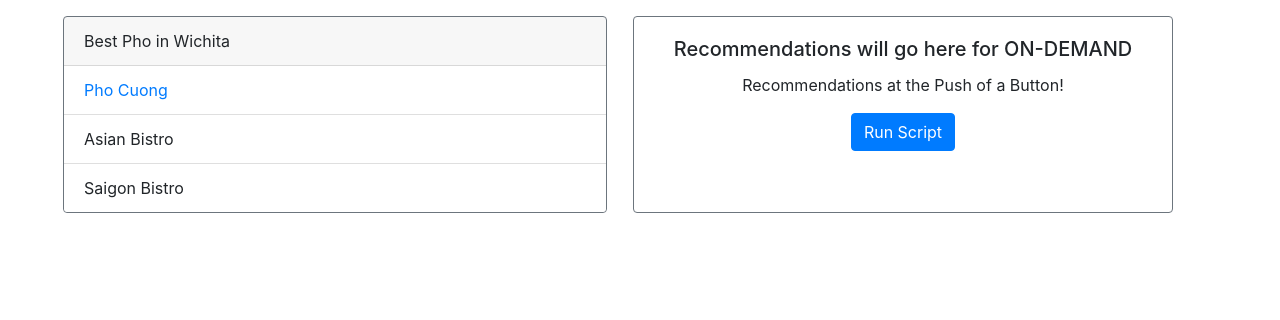
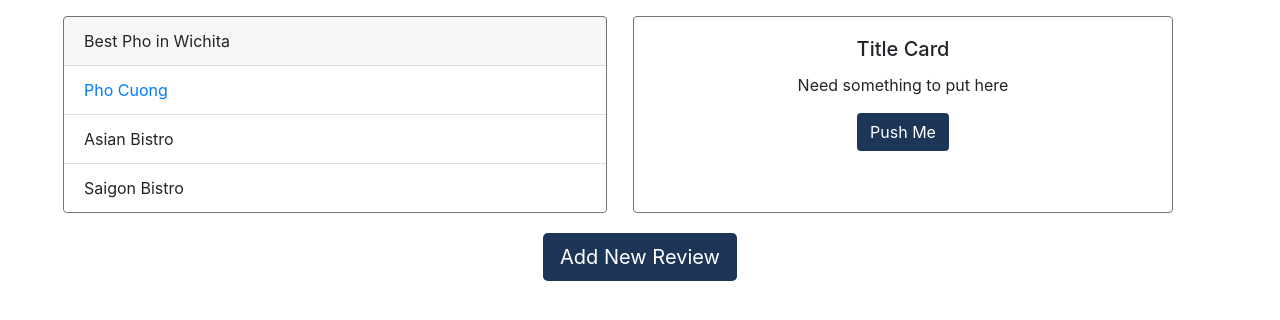
Before and after one commit to casslee1351/RestaurantRecommender, a Django app: page /home/ in a window 1280 px wide. Shown: the part 56-376 px from the top of the page. Run offline with Django 4.2, Linux system fonts and the light colour scheme; some libraries are stand-ins or nearby versions.

Commit message:
styling changes and home page additions

```diff
--- a/rating/spoonme-project/restaurants/forms.py
+++ b/rating/spoonme-project/restaurants/forms.py
@@ -13,7 +13,7 @@ class RatingForm(ModelForm):
     rating = forms.DecimalField(widget=forms.NumberInput(
         attrs={'class': 'form-group', 'type': 'range', 'id': 'rating', 'name': 'rating', 'step': '0.5', 'min': '1', 'max': '10', "value": "5.0",  "oninput": "this.nextElementSibling.value = this.value"}))
     review = forms.CharField(widget=forms.Textarea(
-        attrs={'class': 'form-control', 'id': 'review', 'rows': '5', 'placeholder': "Write your review..."}))
+        attrs={'class': 'form-control', 'id': 'review', 'rows': '5', 'placeholder': "Write your review..."}), required=False)
 
     class Meta:
         model = Rating
@@ -23,9 +23,9 @@ class RatingForm(ModelForm):
 class RegisterForm(UserCreationForm):
     username = forms.CharField(max_length=15, min_length=2, required=True,
                                widget=forms.TextInput(attrs={'class': 'form-control', 'placeholder': 'Username'}))
-    password1 = forms.CharField(widget=forms.TextInput(
+    password1 = forms.CharField(widget=forms.PasswordInput(
         attrs={'class': 'form-control', 'placeholder': 'Password'}))
-    password2 = forms.CharField(widget=forms.TextInput(
+    password2 = forms.CharField(widget=forms.PasswordInput(
         attrs={'class': 'form-control', 'placeholder': 'Confirm Password'}))
 
     class Meta:
--- a/rating/spoonme-project/restaurants/models.py
+++ b/rating/spoonme-project/restaurants/models.py
@@ -9,7 +9,6 @@ class Restaurant(models.Model):
 
     class Meta:
         db_table = "restaurant"
-        ordering = ['name']
 
     def __str__(self):
         return self.name
--- a/rating/spoonme-project/restaurants/templates/restaurants/base.html
+++ b/rating/spoonme-project/restaurants/templates/restaurants/base.html
@@ -43,6 +43,9 @@
             .nav-link:hover {
                 background-color: #457b9d;
                 color: white;
+            }
+            .nav-link{
+                border-radius:5px;
             }
 
           </style>
--- a/rating/spoonme-project/restaurants/templates/restaurants/home.html
+++ b/rating/spoonme-project/restaurants/templates/restaurants/home.html
@@ -3,8 +3,16 @@
 {% block title%}Home{%endblock%}
 
 {% block content %}
+<style>
+  #reviewButton{
+    margin:20px;
+  }
+</style>
 {% if request.user.is_authenticated %}
-    <div class="alert alert-primary ml-5 mb-5 mr-5" role="alert">Welcome {{request.user}}!</div>
+    <div class="alert alert-primary ml-5 mb-5 mr-5" role="alert">
+      Welcome {{request.user}}!
+    </div>
+
 {% endif %}
 
 <div class="container ml-5">
@@ -26,13 +34,17 @@
         <div class="col-sm-6">
           <div class="card border-secondary text-center" style="height: 197px;">
             <div class="card-body">
-              <h5 class="card-title">Recommendations will go here for ON-DEMAND</h5>
-              <p class="card-text">Recommendations at the Push of a Button!</p>
-              <a href="#" class="btn btn-primary">Run Script</a>
+              <h5 class="card-title">Title Card</h5>
+              <p class="card-text">Need something to put here</p>
+              <a href="#" class="btn darkBlue">Push Me</a>
             </div>
           </div>
         </div>
 
       </div>
     </div>
+
+    <div class="text-center" id="reviewButton">
+      <a class="btn darkBlue btn-lg" href="{% url 'addrating' %}">Add New Review</a>
+    </div>
 {% endblock %}
--- a/rating/spoonme-project/restaurants/views.py
+++ b/rating/spoonme-project/restaurants/views.py
@@ -116,7 +116,7 @@ def restaurantList(request):
                    'search': search}
         return render(request, "restaurants/restaurant-search.html", context)
     else:
-        restaurants = Restaurant.objects.all()
+        restaurants = Restaurant.objects.all().order_by('name')
         paginator = Paginator(restaurants, 15)
 
         page_number = request.GET.get('page', 1)
@@ -133,13 +133,13 @@ def ratings(request):
     ratings = Rating.objects.filter(user=user)
 
 
-    paginator_ = Paginator(ratings, 5)
+    paginator = Paginator(ratings, 5)
 
-    page_number_ = request.GET.get('page', 1)
-    page_obj_ = paginator_.get_page(page_number_)
-    page_obj_.adjusted_elided_pages = paginator_.get_elided_page_range(page_number_, on_each_side=2)
+    page_number = request.GET.get('page', 1)
+    page_obj = paginator.get_page(page_number)
+    page_obj.adjusted_elided_pages = paginator.get_elided_page_range(page_number, on_each_side=2)
 
-    context = {'ratings': ratings, 'user': user, 'page_obj': page_obj_}
+    context = {'ratings': ratings, 'user': user, 'page_obj': page_obj}
     return render(request, "restaurants/ratings.html", context)
 
 
@@ -228,6 +228,8 @@ def updateRestaurant(request, pk):
     if request.method == 'POST':
         form = RestaurantUpdateForm(request.POST, instance=restaurant)
         if form.is_valid():
+            restaurant.name = request.POST['name']
+            restaurant.tags = request.POST['tags']
             form.save()
             return redirect('restaurants')
 
```
Also changed, not shown: rating/spoonme-project/restaurants/templates/restaurants/delete.html (+1 -12 lines), rating/spoonme-project/db.sqlite3, rating/spoonme-project/restaurants/migrations/0014_alter_restaurant_options.py (added), rating/spoonme-project/restaurants/migrations/0015_alter_restaurant_options.py (added).
